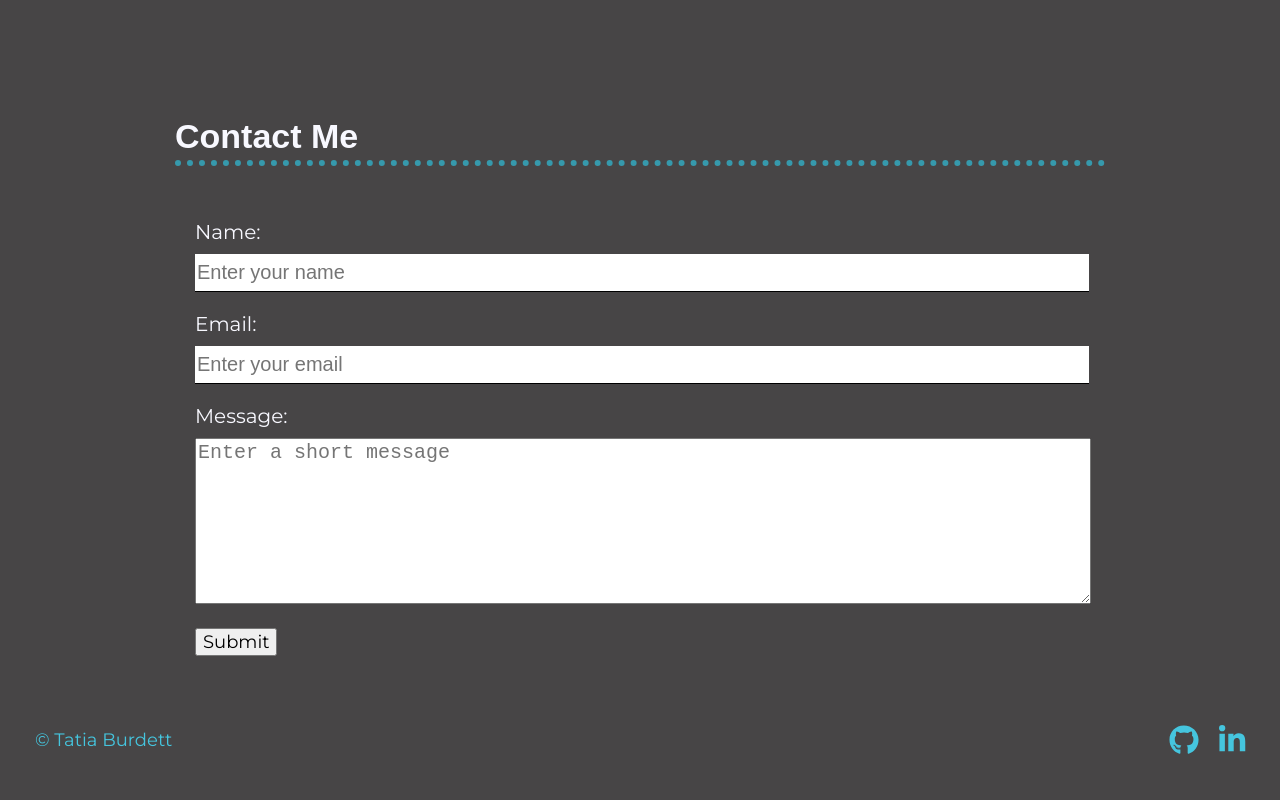
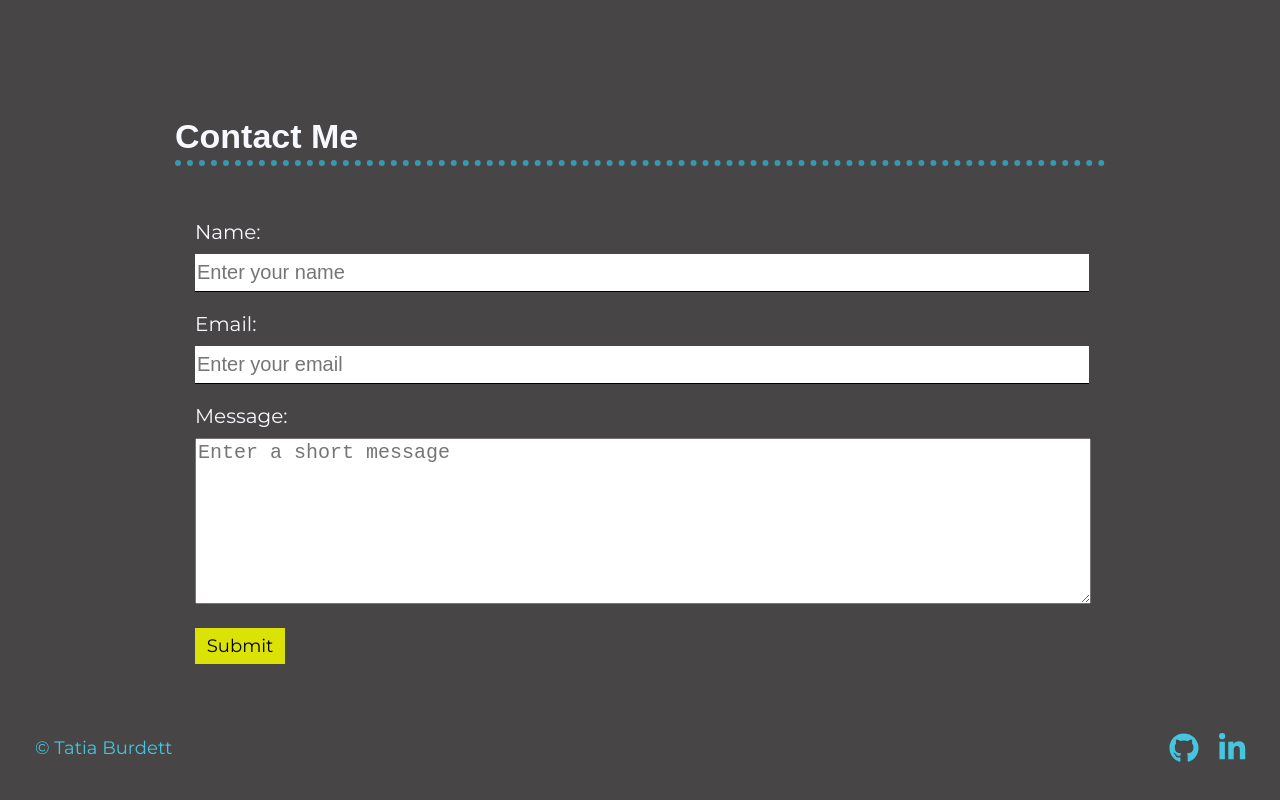
Before and after one commit to tatia-burdett/my-portfolio, a React (Create React App) app: page / in a window 1280 px wide. Shown: the part 4460-5260 px from the top of the page. Built offline with nearby package versions, Linux system fonts and the light colour scheme; a web font is replaced by a local one.

Commit message:
button styling

```diff
--- a/src/components/App/App.css
+++ b/src/components/App/App.css
@@ -51,6 +51,30 @@ p, h3, h4, label {
   color:#f8f8ff;
 }
 
+button {
+  border: none;
+  background-color: #dbe205;
+  width: 5em;
+  height: 2em;
+  transition: all 250ms ease-in-out;
+}
+
+button:hover, button:focus{
+  cursor: pointer;
+  background-color: #B9BF04;
+  border-bottom-right-radius: 50px;
+  border-top-left-radius: 50px;
+  border-bottom-left-radius: 10px;
+  border-top-right-radius: 10px;
+}
+
+button:active {
+  transform: scale(1.05);
+  box-shadow: 0 8px 32px 0 rgba( 31, 38, 135, 0.37 );
+  border: 1px solid rgba( 255, 255, 255, 0.18 );
+}
+
+
 /* Rainbow Effect */
 
 .rainbow {
```
